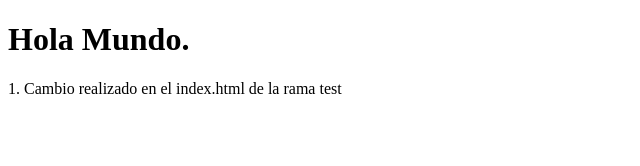
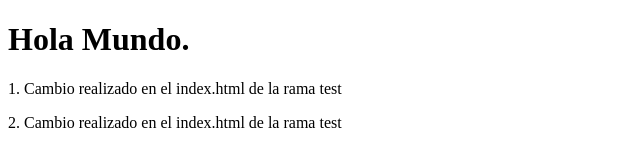
Before and after one commit to crodrigr/proyecto_taller, a plain HTML site: page index.html in a window 1280 px wide. Shown: the whole page, without its empty margins (0-640 px from the left). Drawn offline with Linux system fonts and the light colour scheme.

Commit message:
cambio realizado en index.html rama test

```diff
--- a/index.html
+++ b/index.html
@@ -7,6 +7,7 @@
 
 <h1> Hola Mundo.</h1>
 <p>1. Cambio realizado en el index.html de la rama test</p>
-
+<p>2. Cambio realizado en el
+index.html de la rama test
 </body>
 </html>
```
